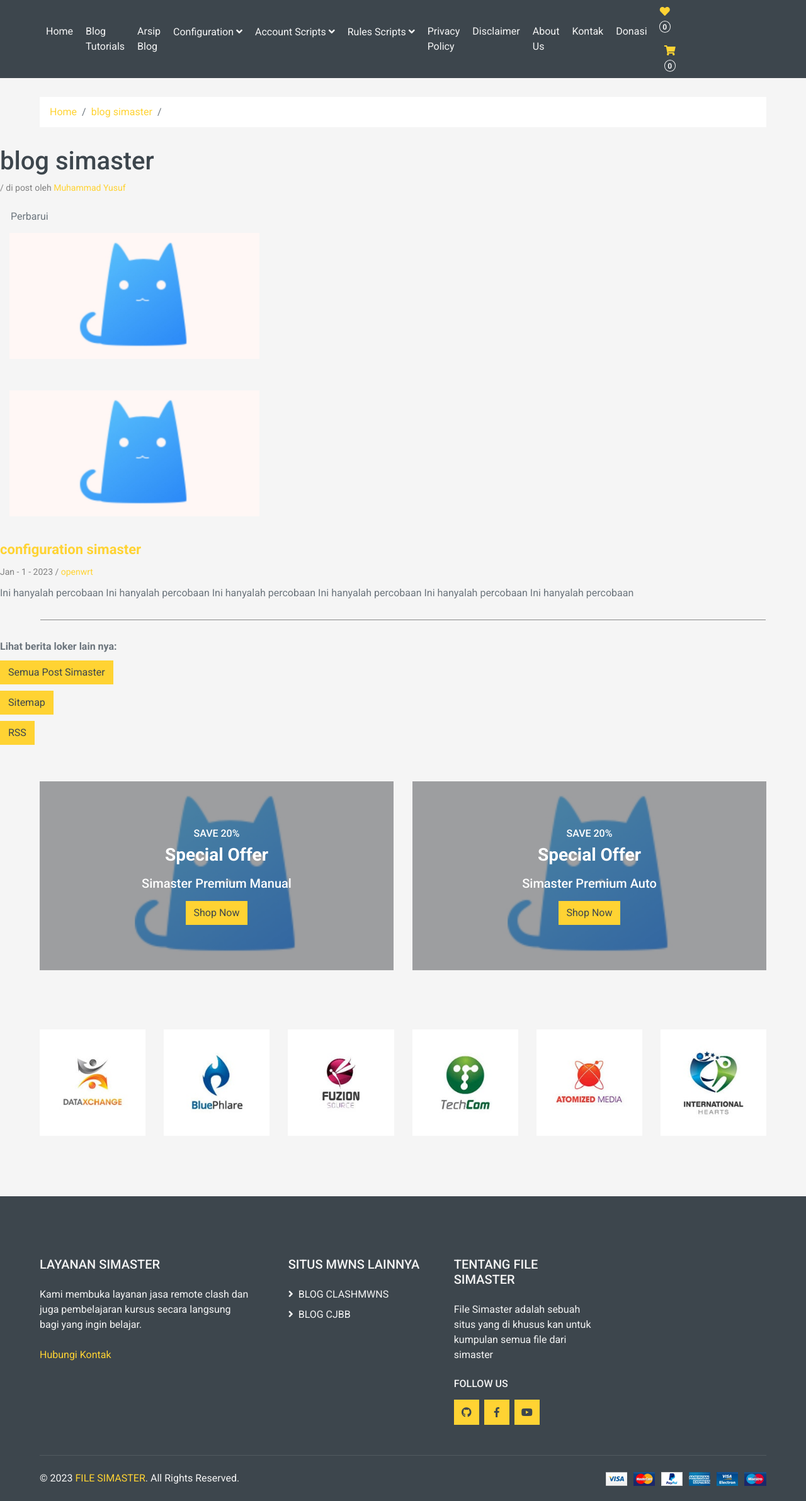
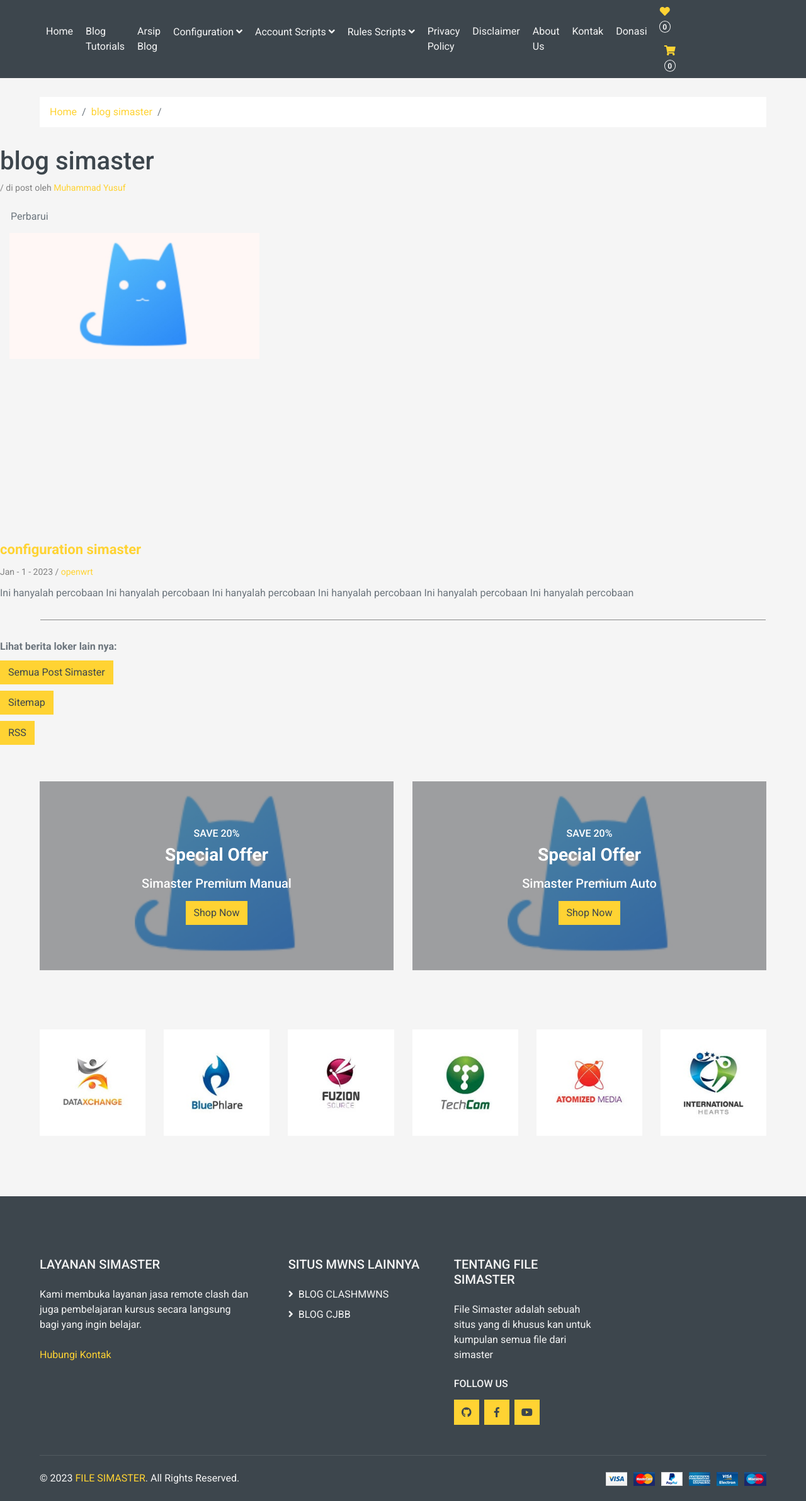
Before and after one commit to mwnsofficial/simaster, a Jekyll site: the page built from pages/blog/blog.html, in a window 1280 px wide. Shown: the whole page at 63% size. Built offline with Jekyll 4.4.1, drawn with Linux system fonts in a browser that asks for light colours; nearby versions of some CDN libraries.

Commit message:
Update blog.html

```diff
--- a/pages/blog/blog.html
+++ b/pages/blog/blog.html
@@ -15,9 +15,6 @@
       <div class="product-offer mb-30" style="height: 200px;">
     {%- if page.image -%}
       <img src="{{- page.image | relative_url -}}" alt="{{ page.title }}" class="img-fluid">
-    {%- else -%}
-      {%- assign postImage = "/img/carousel.jpg" -%}
-      <img src="{{- postImage | relative_url -}}" alt="{{ page.title }}" class="img-fluid">
     {%- endif -%}
       </div>
     </div>
```
